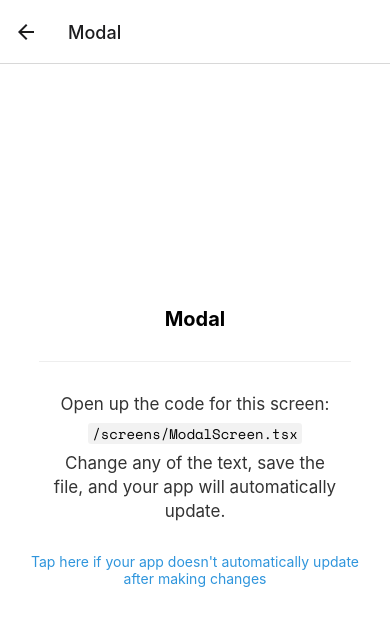
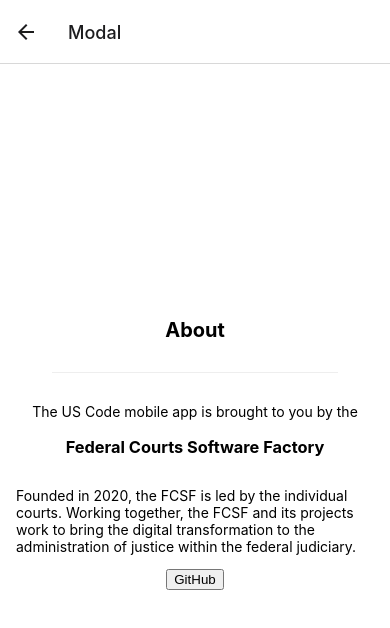
Before and after one commit to federal-courts-software-factory/uscmobile, a React Native app: screen /Modal in a window 390 px wide. Shown: the top 628 px of the page. Built offline with nearby package versions, Linux system fonts and the light colour scheme; what expo-linking would draw is missing.

Commit message:
added a basic about page

```diff
--- a/screens/ModalScreen.tsx
+++ b/screens/ModalScreen.tsx
@@ -1,16 +1,32 @@
+import { Link } from '@react-navigation/native';
 import { StatusBar } from 'expo-status-bar';
-import { Platform, StyleSheet } from 'react-native';
+import { Button, Platform, StyleSheet } from 'react-native';
 
-import EditScreenInfo from '../components/EditScreenInfo';
 import { Text, View } from '../components/Themed';
 
 export default function ModalScreen() {
   return (
     <View style={styles.container}>
-      <Text style={styles.title}>Modal</Text>
+      <Text style={styles.title}>About</Text>
       <View style={styles.separator} lightColor="#eee" darkColor="rgba(255,255,255,0.1)" />
-      <EditScreenInfo path="/screens/ModalScreen.tsx" />
 
+      <Text>
+        The US Code mobile app is brought to you by the
+      </Text>
+      <Text>
+        <h3>Federal Courts Software Factory</h3>
+      </Text>
+
+      <Text>
+        <p>Founded in 2020, the FCSF is led by the individual courts. Working together, the FCSF and its projects work to bring the digital transformation to the administration of justice within the federal judiciary. </p>
+      </Text>
+      <Text>
+
+      <a href="https://github.com/federal-courts-software-factory" target="_blank">
+        <button text="test">GitHub</button>
+      </a>
+
+      </Text>
       {/* Use a light status bar on iOS to account for the black space above the modal */}
       <StatusBar style={Platform.OS === 'ios' ? 'light' : 'auto'} />
     </View>
@@ -18,10 +34,14 @@
 }
 
 const styles = StyleSheet.create({
+  button: {
+
+  },
   container: {
     flex: 1,
     alignItems: 'center',
     justifyContent: 'center',
+    padding: '1rem',
   },
   title: {
     fontSize: 20,
```
